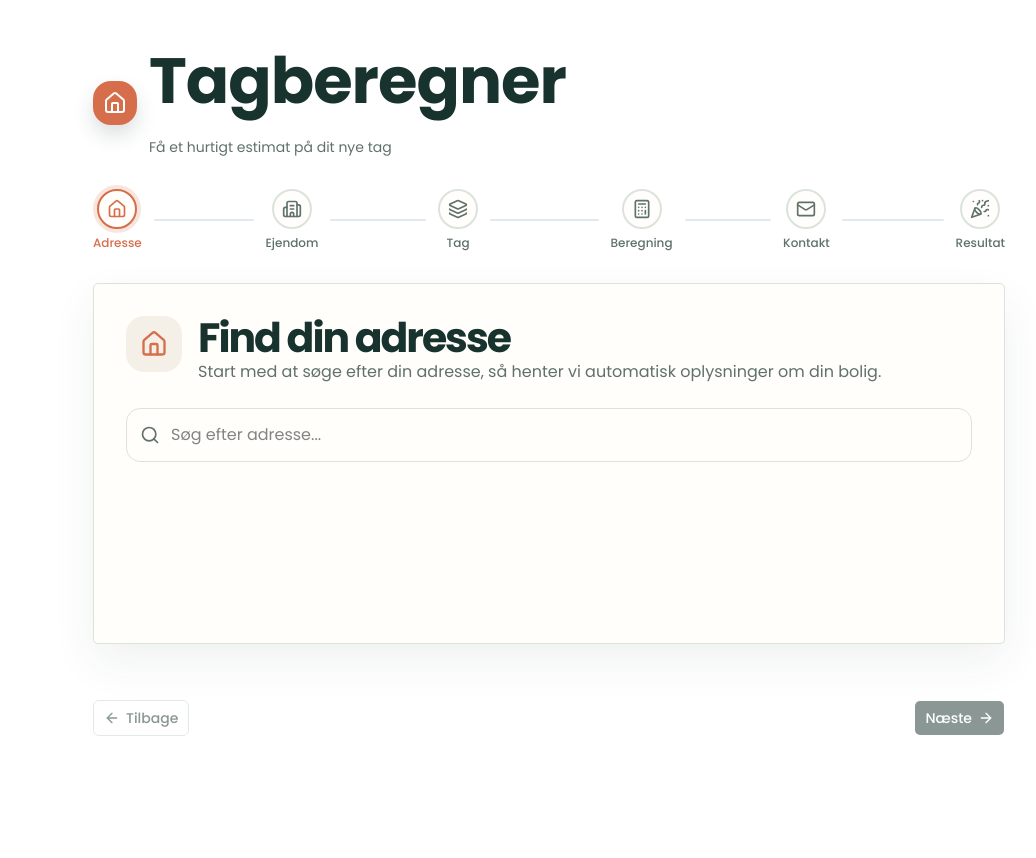
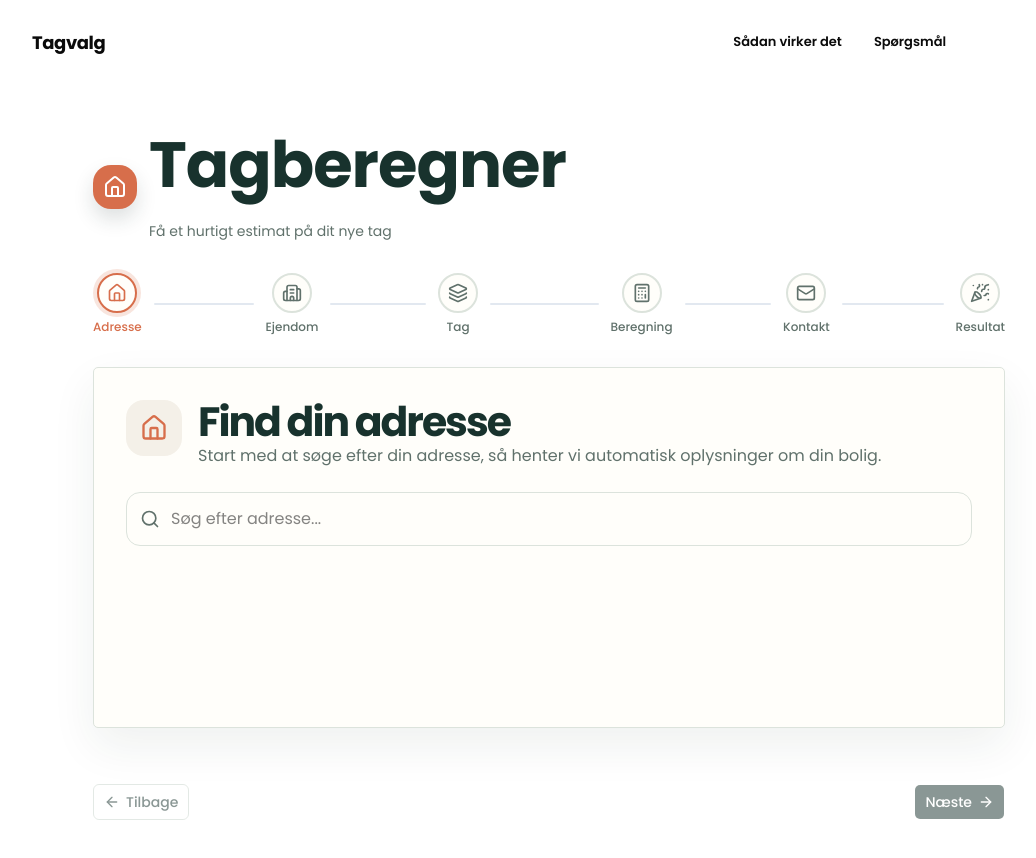
Before and after one commit to nikolajelykkebo-collab/tagvalg, a Next.js app: page /beregner in a window 1280 px wide. Shown: the top 858 px of the page, without its empty margins (91-1127 px from the left). Before the commit the page ends 800 px from the top, so only its background shows below. Built offline with nearby package versions, Linux system fonts and the light colour scheme.

Commit message:
Tilføjet fælles header

```diff
--- a/app/beregner/page.tsx
+++ b/app/beregner/page.tsx
@@ -1,10 +1,14 @@
+import Header from "../../components/Header";
 import Wizard from "../../features/wizard/components/Wizard";
 import { BeregnerProvider } from "../../features/wizard/context/WizardContext";
 
 export default function BeregnerPage() {
     return (
-        <BeregnerProvider>
-            <Wizard />
-        </BeregnerProvider>
+        <>
+            <Header />
+            <BeregnerProvider>
+                <Wizard />
+            </BeregnerProvider>
+        </>
     );
 }
--- a/app/page.tsx
+++ b/app/page.tsx
@@ -10,6 +10,8 @@
   Star,
 } from "lucide-react";
 
+import Header from "../components/Header";
+
 
 
 const faqs = [
@@ -21,17 +23,7 @@
 export default function Page() {
   return (
     <main className="landing-page">
-      <nav className="site-nav" aria-label="Hovednavigation">
-        <Link className="brand" href="/">
-          <span className="brand-mark"><House size={18} strokeWidth={2.5} /></span>
-          <span>Tag<span>valg</span></span>
-        </Link>
-        <div className="nav-links">
-          <a href="#saadan-virker-det">Sådan virker det</a>
-          <a href="#faq">Spørgsmål</a>
-          <Link className="nav-cta" href="/beregner">Beregn pris <ArrowRight size={16} /></Link>
-        </div>
-      </nav>
+      <Header />
 
       <section className="hero-section">
         <div className="hero-copy">
--- /dev/null
+++ b/components/Header.tsx
@@ -0,0 +1,18 @@
+import Link from "next/link";
+import { ArrowRight, House } from "lucide-react";
+
+export default function Header() {
+  return (
+    <nav className="site-nav" aria-label="Hovednavigation">
+      <Link className="brand" href="/">
+        <span className="brand-mark"><House size={18} strokeWidth={2.5} /></span>
+        <span>Tag<span>valg</span></span>
+      </Link>
+      <div className="nav-links">
+        <a href="#saadan-virker-det">Sådan virker det</a>
+        <a href="#faq">Spørgsmål</a>
+        <Link className="nav-cta" href="/beregner">Beregn pris <ArrowRight size={16} /></Link>
+      </div>
+    </nav>
+  );
+}
```
